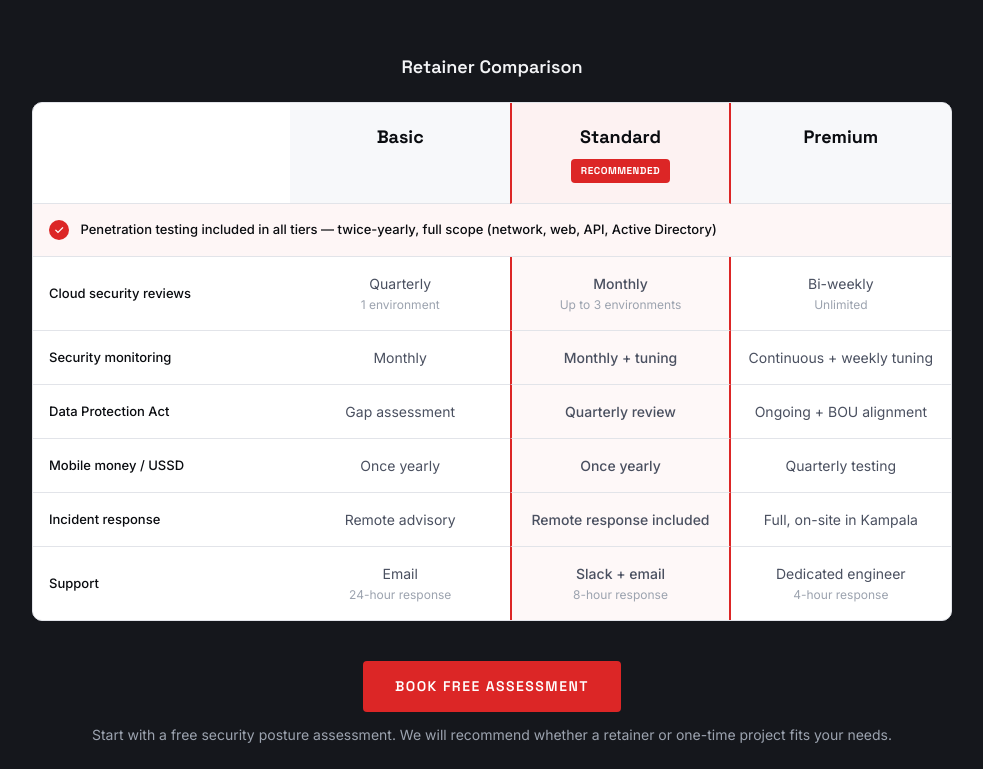
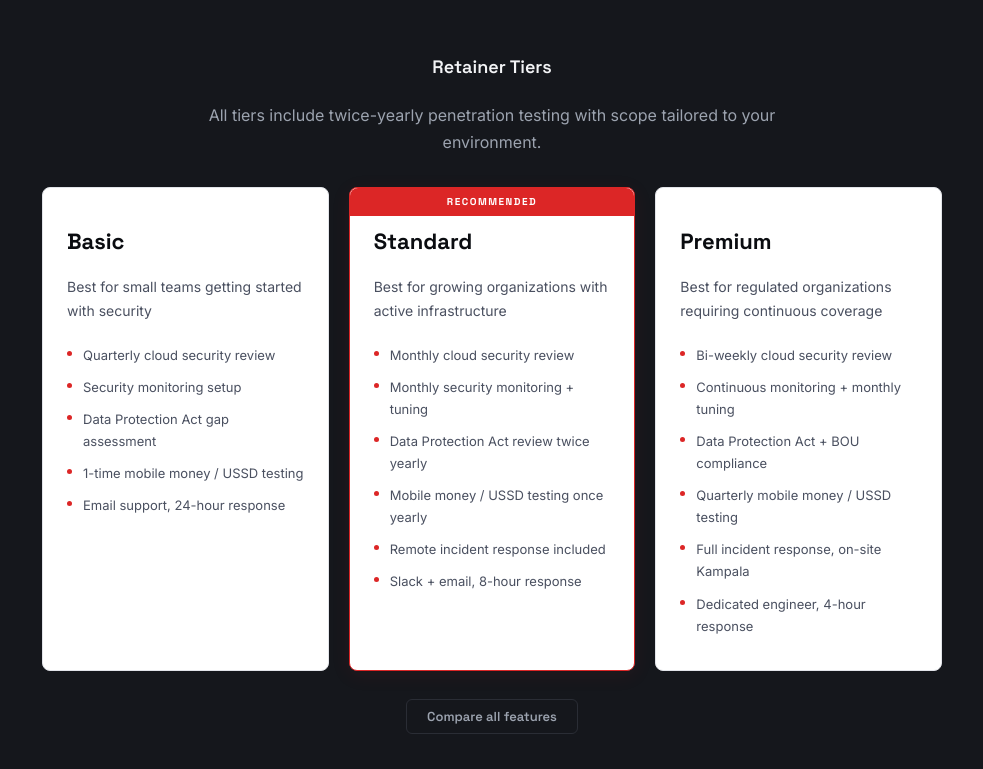
Before and after one commit to chromosems/cybersec-site, a website built with Vite: page cybersec-site/index.html in a window 1280 px wide. Shown: the part 5751-6520 px from the top of the page, without its empty margins (148-1131 px from the left). Built offline with nearby package versions, Linux system fonts and the light colour scheme.

Commit message:
feat: redesign retainer tiers with clear buyer personas and comparison toggle

```diff
--- a/cybersec-site/src/main.ts
+++ b/cybersec-site/src/main.ts
@@ -450,65 +450,101 @@ app.innerHTML = `
     <h2>Cybersecurity Retainer Model</h2>
     <p class="section-desc">Our retainer model provides continuous access to our cybersecurity expertise, ensuring proactive protection, rapid response, and ongoing improvement of your cloud infrastructure, mobile money platforms, and enterprise security posture. Prefer a one-time engagement? All services are available as standalone projects too.</p>
   </div>
-  <h3 class="retainer-subheading">Retainer Comparison</h3>
-  <div class="retainer-table-wrapper animate-on-scroll">
+  <h3 class="retainer-subheading">Retainer Tiers</h3>
+  <p class="section-desc" style="text-align: center; margin-bottom: 32px; max-width: 640px; margin-left: auto; margin-right: auto;">All tiers include twice-yearly penetration testing with scope tailored to your environment.</p>
+  <div class="retainer-grid-3 animate-on-scroll">
+    <div class="retainer-card">
+      <div class="retainer-tier">Basic</div>
+      <p class="retainer-for">Best for small teams getting started with security</p>
+      <ul class="retainer-tier-list">
+        <li>Quarterly cloud security review</li>
+        <li>Security monitoring setup</li>
+        <li>Data Protection Act gap assessment</li>
+        <li>1-time mobile money / USSD testing</li>
+        <li>Email support, 24-hour response</li>
+      </ul>
+    </div>
+    <div class="retainer-card retainer-recommended">
+      <div class="retainer-badge">Recommended</div>
+      <div class="retainer-tier">Standard</div>
+      <p class="retainer-for">Best for growing organizations with active infrastructure</p>
+      <ul class="retainer-tier-list">
+        <li>Monthly cloud security review</li>
+        <li>Monthly security monitoring + tuning</li>
+        <li>Data Protection Act review twice yearly</li>
+        <li>Mobile money / USSD testing once yearly</li>
+        <li>Remote incident response included</li>
+        <li>Slack + email, 8-hour response</li>
+      </ul>
+    </div>
+    <div class="retainer-card">
+      <div class="retainer-tier">Premium</div>
+      <p class="retainer-for">Best for regulated organizations requiring continuous coverage</p>
+      <ul class="retainer-tier-list">
+        <li>Bi-weekly cloud security review</li>
+        <li>Continuous monitoring + monthly tuning</li>
+        <li>Data Protection Act + BOU compliance</li>
+        <li>Quarterly mobile money / USSD testing</li>
+        <li>Full incident response, on-site Kampala</li>
+        <li>Dedicated engineer, 4-hour response</li>
+      </ul>
+    </div>
+  </div>
+
+  <div class="retainer-compare-toggle">
+    <button id="compare-toggle" class="compare-btn">Compare all features</button>
+  </div>
+
+  <div id="compare-table" class="retainer-table-wrapper" style="display: none;">
     <table class="retainer-table">
       <thead>
         <tr>
-          <th></th>
-          <th>
-            <span class="tier-name">Basic</span>
-          </th>
-          <th class="recommended-header">
-            <span class="tier-name">Standard</span>
-            <span class="tier-badge">Recommended</span>
-          </th>
-          <th>
-            <span class="tier-name">Premium</span>
-          </th>
+          <th>Feature</th>
+          <th>Basic</th>
+          <th class="recommended-header">Standard</th>
+          <th>Premium</th>
         </tr>
       </thead>
       <tbody>
-        <tr class="table-banner">
-          <td colspan="4">
-            <span class="banner-icon">&#10003;</span> Penetration testing included in all tiers — twice-yearly, full scope (network, web, API, Active Directory)
-          </td>
+        <tr>
+          <td>Penetration testing</td>
+          <td colspan="3" class="table-highlight">Twice-yearly, full scope</td>
         </tr>
         <tr>
           <td>Cloud security reviews</td>
-          <td>Quarterly<br><span class="tier-note">1 environment</span></td>
-          <td class="recommended-cell">Monthly<br><span class="tier-note">Up to 3 environments</span></td>
-          <td>Bi-weekly<br><span class="tier-note">Unlimited</span></td>
+          <td>Quarterly, 1 env</td>
+          <td class="recommended-cell">Monthly, up to 3 env</td>
+          <td>Bi-weekly, unlimited</td>
         </tr>
         <tr>
           <td>Security monitoring</td>
-          <td>Monthly</td>
+          <td>Setup only</td>
           <td class="recommended-cell">Monthly + tuning</td>
-          <td>Continuous + weekly tuning</td>
+          <td>Continuous + monthly tuning</td>
         </tr>
         <tr>
           <td>Data Protection Act</td>
-          <td>Gap assessment</td>
-          <td class="recommended-cell">Quarterly review</td>
+          <td>Gap assessment (once)</td>
+          <td class="recommended-cell">Review twice yearly</td>
           <td>Ongoing + BOU alignment</td>
         </tr>
         <tr>
           <td>Mobile money / USSD</td>
-          <td>Once yearly</td>
+          <td>1-time testing</td>
           <td class="recommended-cell">Once yearly</td>
           <td>Quarterly testing</td>
         </tr>
         <tr>
           <td>Incident response</td>
-          <td>Remote advisory</td>
-          <td class="recommended-cell">Remote response included</td>
-          <td>Full, on-site in Kampala</td>
+          <td>Not included</td>
+          <td class="recommended-cell">Remote included</td>
+          <td>Full, on-site Kampala</td>
         </tr>
         <tr>
           <td>Support</td>
-          <td>Email<br><span class="tier-note">24-hour response</span></td>
-          <td class="recommended-cell">Slack + email<br><span class="tier-note">8-hour response</span></td>
-          <td>Dedicated engineer<br><span class="tier-note">4-hour response</span></td>
+          <td>Email, 24h</td>
+          <td class="recommended-cell">Slack + email, 8h</td>
+          <td>Dedicated engineer, 4h</td>
         </tr>
       </tbody>
     </table>
@@ -753,6 +789,17 @@ const animObserver = new IntersectionObserver(entries => {
 
 document.querySelectorAll('.animate-on-scroll').forEach(el => animObserver.observe(el))
 
+// ------ Retainer comparison toggle ------
+
+const compareToggle = document.querySelector<HTMLButtonElement>('#compare-toggle')
+const compareTable = document.querySelector<HTMLDivElement>('#compare-table')
+compareToggle?.addEventListener('click', () => {
+  const isOpen = compareTable?.style.display !== 'none'
+  if (compareTable) compareTable.style.display = isOpen ? 'none' : 'block'
+  compareToggle.textContent = isOpen ? 'Compare all features' : 'Hide comparison'
+  compareToggle.classList.toggle('active', !isOpen)
+})
+
 // ------ Form submission ------
 
 const contactForm = document.querySelector<HTMLFormElement>('#contact-form')
--- a/cybersec-site/src/style.css
+++ b/cybersec-site/src/style.css
@@ -1543,6 +1543,49 @@ footer {
   box-shadow: 0 4px 20px rgba(220, 38, 38, 0.08);
 }
 
+.retainer-for {
+  font-size: 13px;
+  color: #6a7080;
+  margin-bottom: 16px;
+  line-height: 1.5;
+}
+
+.retainer-compare-toggle {
+  text-align: center;
+  margin-top: 28px;
+}
+
+.compare-btn {
+  background: transparent;
+  border: 1px solid var(--border);
+  color: var(--text);
+  font-family: var(--heading);
+  font-size: 13px;
+  font-weight: 500;
+  padding: 8px 20px;
+  border-radius: 6px;
+  cursor: pointer;
+  transition: all 0.2s;
+}
+
+.compare-btn:hover {
+  border-color: var(--accent);
+  color: var(--accent);
+}
+
+.compare-btn.active {
+  background: var(--accent);
+  color: #fff;
+  border-color: var(--accent);
+}
+
+.table-highlight {
+  background: rgba(220, 38, 38, 0.04);
+  color: var(--accent);
+  font-weight: 500;
+  text-align: center;
+}
+
 .retainer-cta {
   text-align: center;
   margin-top: 40px;
@@ -1717,6 +1760,13 @@ footer {
 
   .retainer-table tbody td:first-child {
     min-width: 130px;
+  }
+}
+
+@media (max-width: 900px) {
+  .retainer-grid-3 {
+    grid-template-columns: 1fr;
+    max-width: 480px;
   }
 }
 
```
